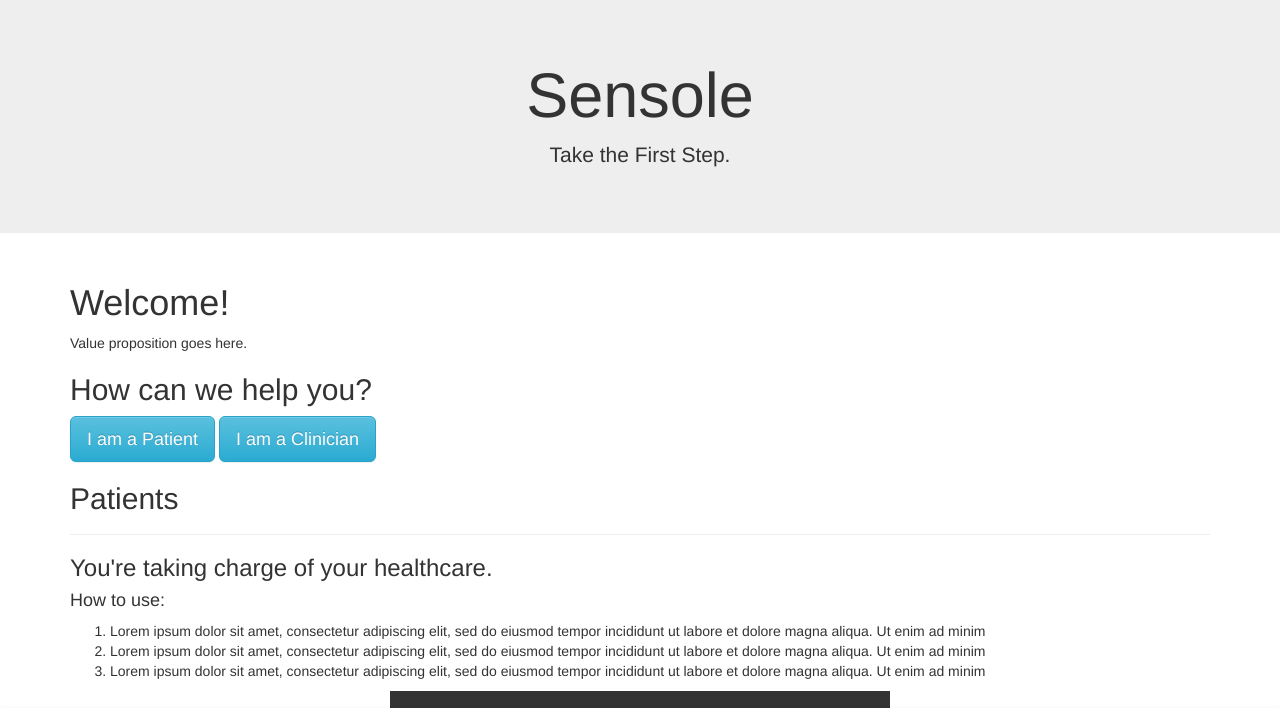
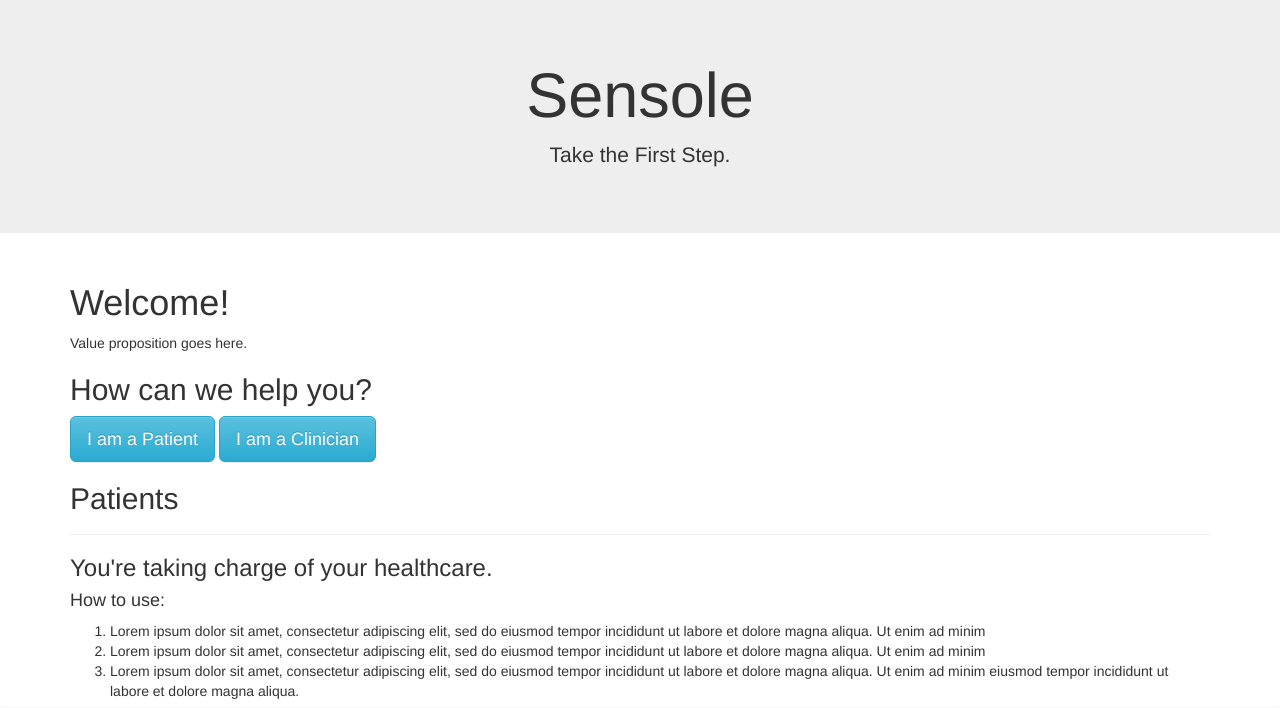
Before and after one commit to mpalm1234/sensole, a plain HTML site: page index.html in a window 1280 px wide. Shown: the part 57-765 px from the top of the page. Drawn offline with nearby package versions, Linux system fonts and the light colour scheme; grey boxes are pictures that could not be loaded.

Commit message:
testing username

```diff
--- a/index.html
+++ b/index.html
@@ -102,7 +102,7 @@
           <li>
             Lorem ipsum dolor sit amet, consectetur adipiscing elit, sed do
             eiusmod tempor incididunt ut labore et dolore magna aliqua. Ut enim
-            ad minim
+            ad minim eiusmod tempor incididunt ut labore et dolore magna aliqua.
           </li>
         </ol>
 
```
